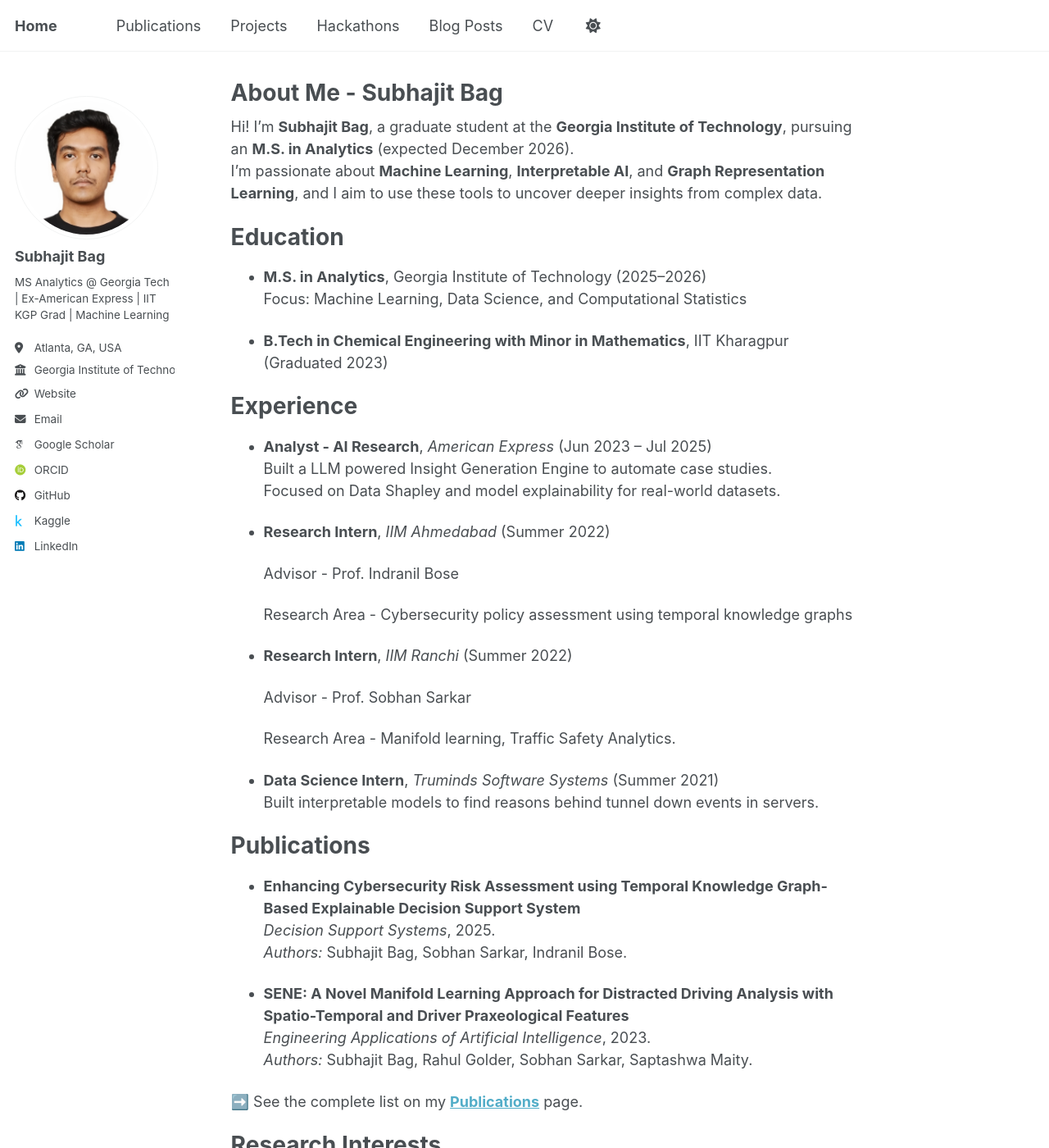
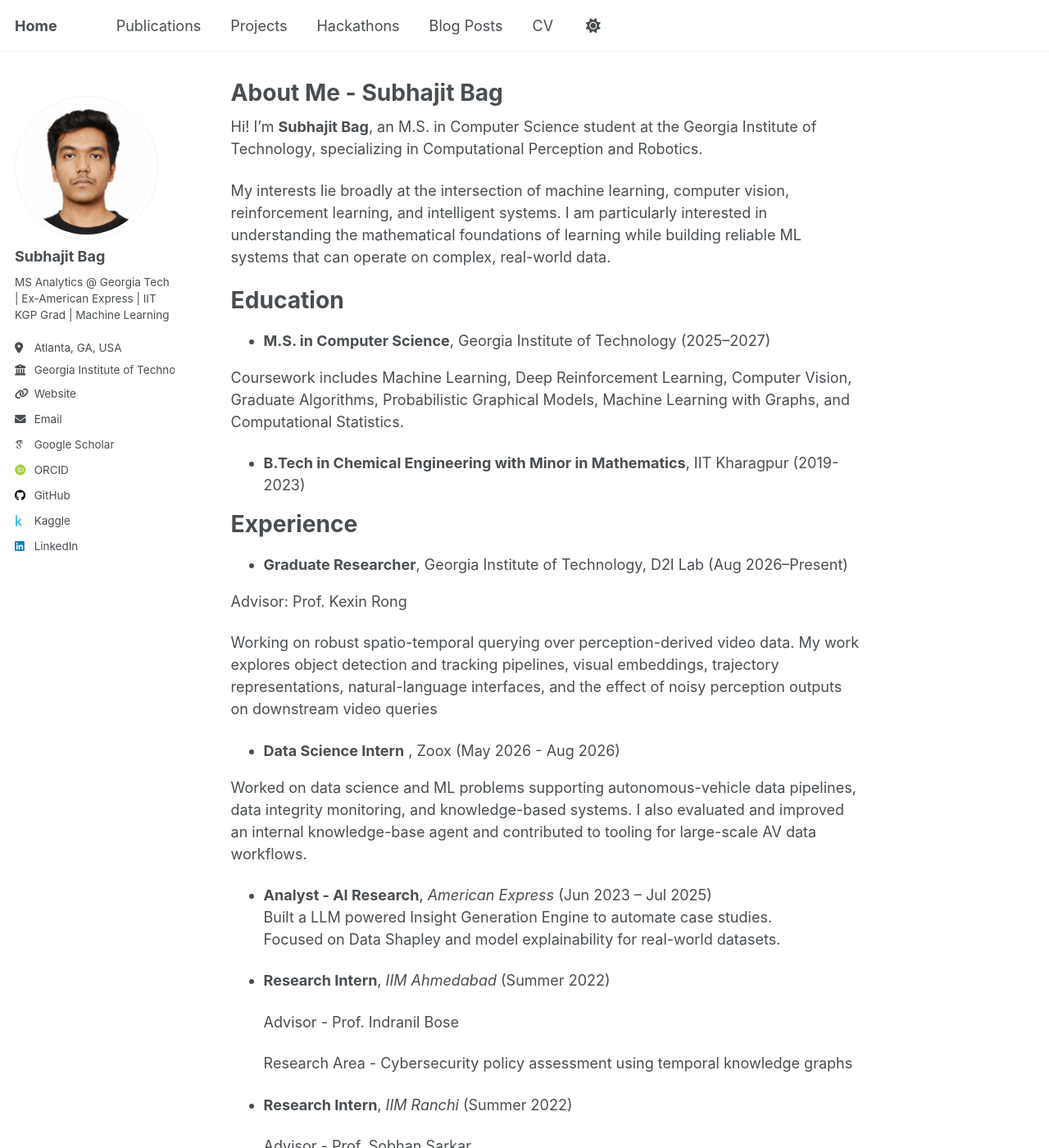
Before and after one commit to shuvo-iitkgp/shuvo-iitkgp.github.io, a Jekyll site: the page built from _pages/about.md, in a window 1280 px wide and 1400 px high. Shown: the whole window at 82% size. Built offline with Jekyll 4.4.1, drawn with Linux system fonts in a browser that asks for light colours; some web fonts are replaced; a script that is not in the unit is left out; some of the changed text lies outside the part shown.

Commit message:
Revise about page with updated background and interests
Updated personal information, education details, and added new experience and research interests sections.

```diff
--- a/_pages/about.md
+++ b/_pages/about.md
@@ -7,19 +7,31 @@ redirect_from:
   - /about.html
 ---
 
-Hi! I'm **Subhajit Bag**, a graduate student at the **Georgia Institute of Technology**, pursuing an **M.S. in Analytics** (expected December 2026).
-I’m passionate about **Machine Learning**, **Interpretable AI**, and **Graph Representation Learning**, and I aim to use these tools to uncover deeper insights from complex data.
+Hi! I'm **Subhajit Bag**, an M.S. in Computer Science student at the Georgia Institute of Technology, specializing in Computational Perception and Robotics.
+
+My interests lie broadly at the intersection of machine learning, computer vision, reinforcement learning, and intelligent systems. I am particularly interested in understanding the mathematical foundations of learning while building reliable ML systems that can operate on complex, real-world data.
 
 Education
 ===
 
-- **M.S. in Analytics**, Georgia Institute of Technology (2025–2026)
-  Focus: Machine Learning, Data Science, and Computational Statistics
+- **M.S. in Computer Science**, Georgia Institute of Technology (2025–2027)
 
-- **B.Tech in Chemical Engineering with Minor in Mathematics**, IIT Kharagpur (Graduated 2023)
+Coursework includes Machine Learning, Deep Reinforcement Learning, Computer Vision, Graduate Algorithms, Probabilistic Graphical Models, Machine Learning with Graphs, and Computational Statistics.
+
+- **B.Tech in Chemical Engineering with Minor in Mathematics**, IIT Kharagpur (2019-2023)
 
 Experience
 ===
+
+- **Graduate Researcher**, Georgia Institute of Technology, D2I Lab (Aug 2026–Present)
+
+Advisor: Prof. Kexin Rong
+
+Working on robust spatio-temporal querying over perception-derived video data. My work explores object detection and tracking pipelines, visual embeddings, trajectory representations, natural-language interfaces, and the effect of noisy perception outputs on downstream video queries
+
+- **Data Science Intern** , Zoox (May 2026 - Aug 2026)
+
+Worked on data science and ML problems supporting autonomous-vehicle data pipelines, data integrity monitoring, and knowledge-based systems. I also evaluated and improved an internal knowledge-base agent and contributed to tooling for large-scale AV data workflows.
 
 - **Analyst - AI Research**, *American Express* (Jun 2023 – Jul 2025)
   Built a LLM powered Insight Generation Engine to automate case studies.
@@ -57,8 +69,8 @@ Research Interests
 ===
 
 - **Interpretable Machine Learning** – Understanding how models make predictions
-- **Graph Neural Networks (GNNs)** – Representation learning on structured data
-- **Shapley Values & Data Valuation** – Quantifying the importance of training data
+- **Machine Learning Systems** – Reliable and scalable systems for training, evaluating, and deploying ML models
+- **Data-Centric AI** – Understanding how data quality, noise, and representation affect downstream model behavior
 - **Optimization & Learning Theory** – Mathematical foundations of modern ML
 - **Decision Support Systems** – Explainable models for high-stakes domains
 
```
